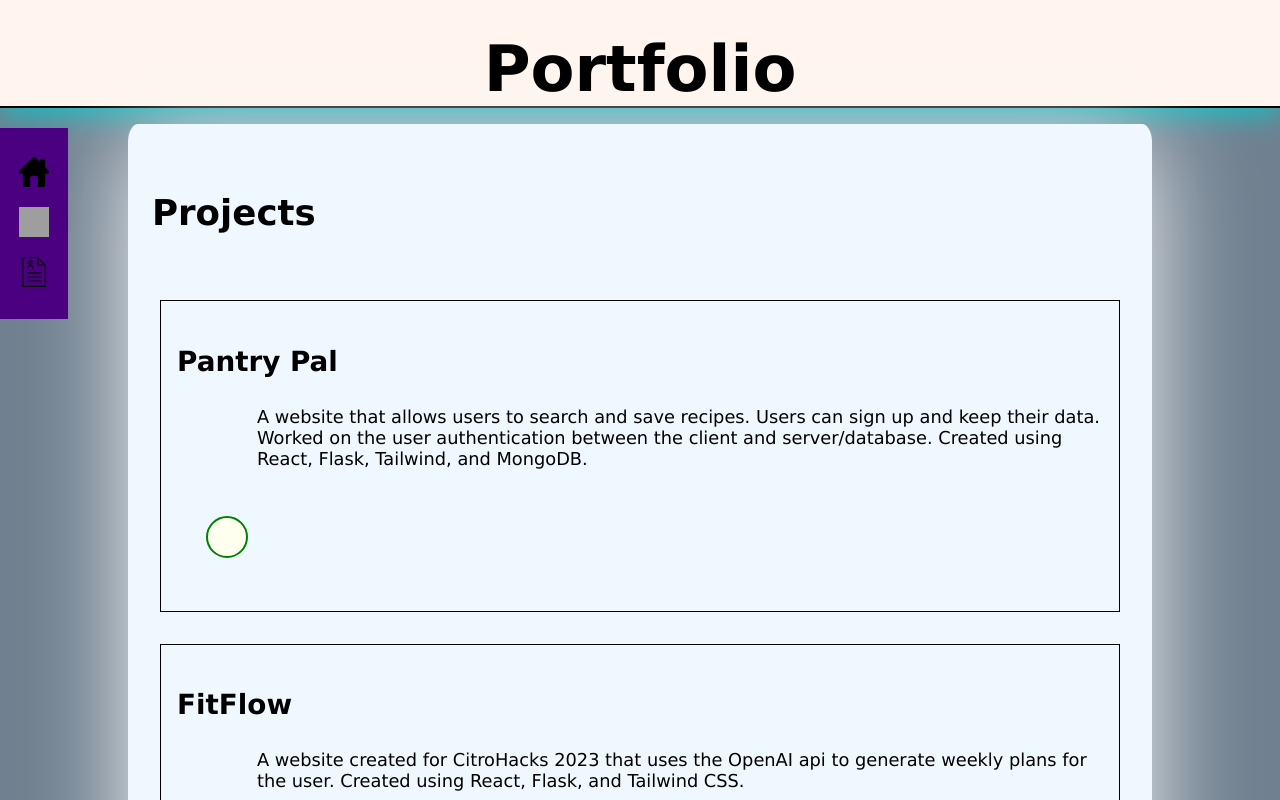
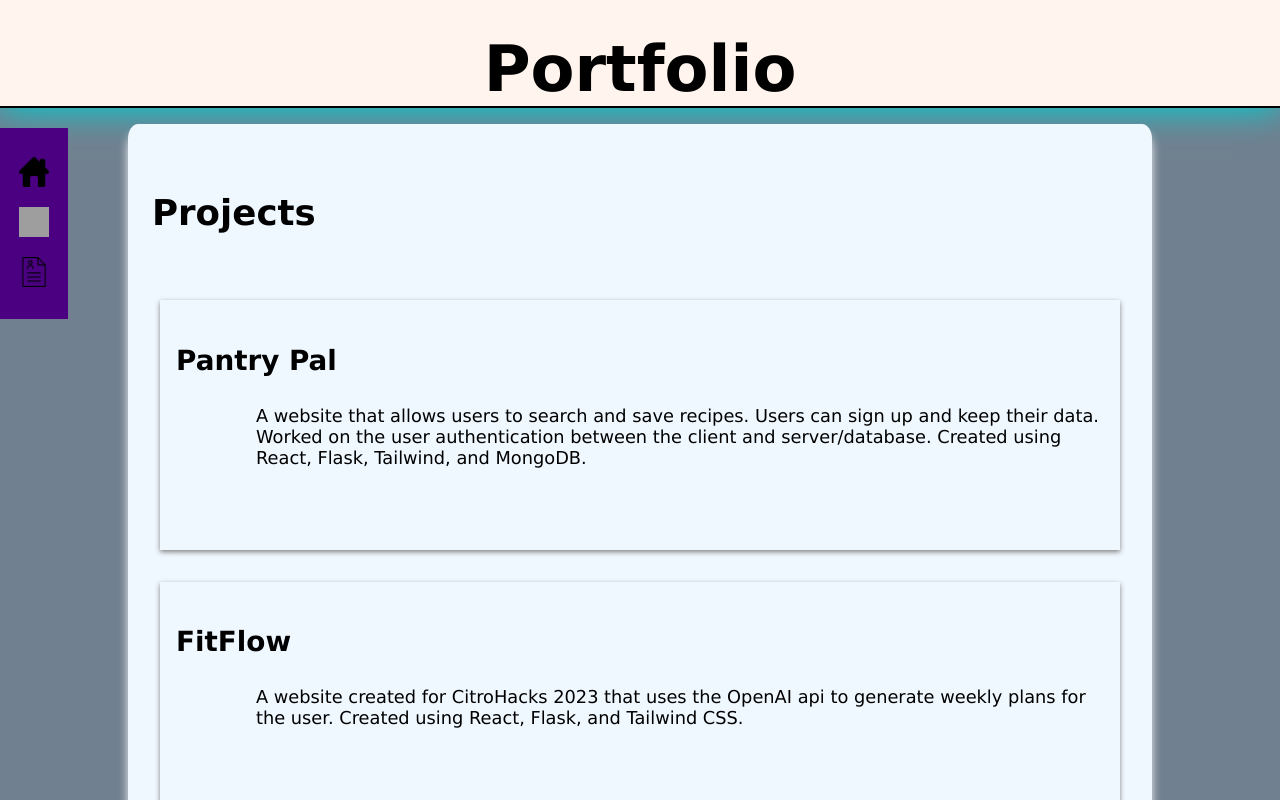
Before and after one commit to SaltMeister/PortfolioWeb, a React (Create React App) app in the folder portfolio/: page / in a window 1280 px wide. Both pictures are taken after a click on the element 34 px from the left and 222 px from the top of the page. Shown: the top 800 px of the page. Built offline with nearby package versions, Linux system fonts and the light colour scheme; grey boxes are pictures that could not be loaded.

Commit message:
Animations for projects section

```diff
--- a/portfolio/src/App.css
+++ b/portfolio/src/App.css
@@ -1,5 +1,8 @@
 .App {
-  background-color: slategray;
+
   font-size: 2rem;
   font-family:'Lucida Sans', 'Lucida Sans Regular', 'Lucida Grande', 'Lucida Sans Unicode', Geneva, Verdana, sans-serif;
 }
+body {
+  background-color: slategray;
+}
--- a/portfolio/src/components/DisplayComponent.jsx
+++ b/portfolio/src/components/DisplayComponent.jsx
@@ -1,20 +1,37 @@
-import React from 'react';
+import React, {useState} from 'react';
 import styles from "../css/Display.module.css";
 
 export default function DisplayComponent({title, description, link}) {
 
+  const [isHover, setIsHover] = useState(false);
   const goToLink = (e) => {
     window.open(link, "Null");
   }
+  const setFalse = () => {
+    setIsHover(false);
+  }
+  const setTrue = () => {
+    setIsHover(true);
+  }
+  return(
+    <div class={styles.displayItem} onClick={goToLink}
+        onMouseEnter={setTrue} onMouseLeave={setFalse}>
 
-  return(
-    <div class={styles.displayItem} onClick={goToLink}>
+
       <h3 class={styles.title}>{title}</h3>
       <p class={styles.text}>{description}</p>
 
-      <svg width="100" height="100">
-        <circle cx="50" cy="50" r="20" stroke="green" stroke-width="2" fill="ivory"/>
-      </svg>
+      <div >
+        {isHover? (
+
+          <svg xmlns="http://www.w3.org/2000/svg" width="50" height="50" fill="currentColor" class={styles.arrow} viewBox="0 0 16 16">
+            <path fill-rule="evenodd" d="M4 8a.5.5 0 0 1 .5-.5h5.793L8.146 5.354a.5.5 0 1 1 .708-.708l3 3a.5.5 0 0 1 0 .708l-3 3a.5.5 0 0 1-.708-.708L10.293 8.5H4.5A.5.5 0 0 1 4 8z"/>
+          </svg>) :
+
+          (<div/>)}
+
+      </div>
+
     </div>
   )
 
--- a/portfolio/src/css/Display.module.css
+++ b/portfolio/src/css/Display.module.css
@@ -4,12 +4,16 @@
 
   margin: 2rem;
   padding: 1rem;
+  padding-bottom: 4rem;
   min-width: 20rem;
   height: auto;
   width: auto;
-  border: solid black 1px;
+  box-shadow: 0px 2px 5px grey;
+  transition: all 1000ms;
 }
-
+.displayItem:hover {
+  background-color: seashell;
+}
 .title {
   font-size: calc(15px + 1vw);
 }
@@ -17,3 +21,23 @@
   margin-left: 5rem;
   font-size: calc(5px + 1vw)
 }
+
+.arrow {
+  animation: slideRight 1000ms;
+  margin: auto;
+  opacity: 0%;
+  animation-fill-mode: forwards;
+  position: absolute;
+}
+
+@keyframes slideRight {
+  0% {opacity: 0;
+
+      transform: translateX(none);
+    }
+  50%{ opacity: 100%;}
+  100% {
+    opacity: 0%;
+    transform: translateX(50vw);
+  }
+}
--- a/portfolio/src/css/DisplayBox.module.css
+++ b/portfolio/src/css/DisplayBox.module.css
@@ -8,7 +8,7 @@
   padding-bottom: 2rem;
   background-color:aliceblue;
   border-radius: 1%;
-  box-shadow: 0px 10px 100px whitesmoke;
+  box-shadow: 0px 10px 10px whitesmoke;
 }
 
 .header {
```
